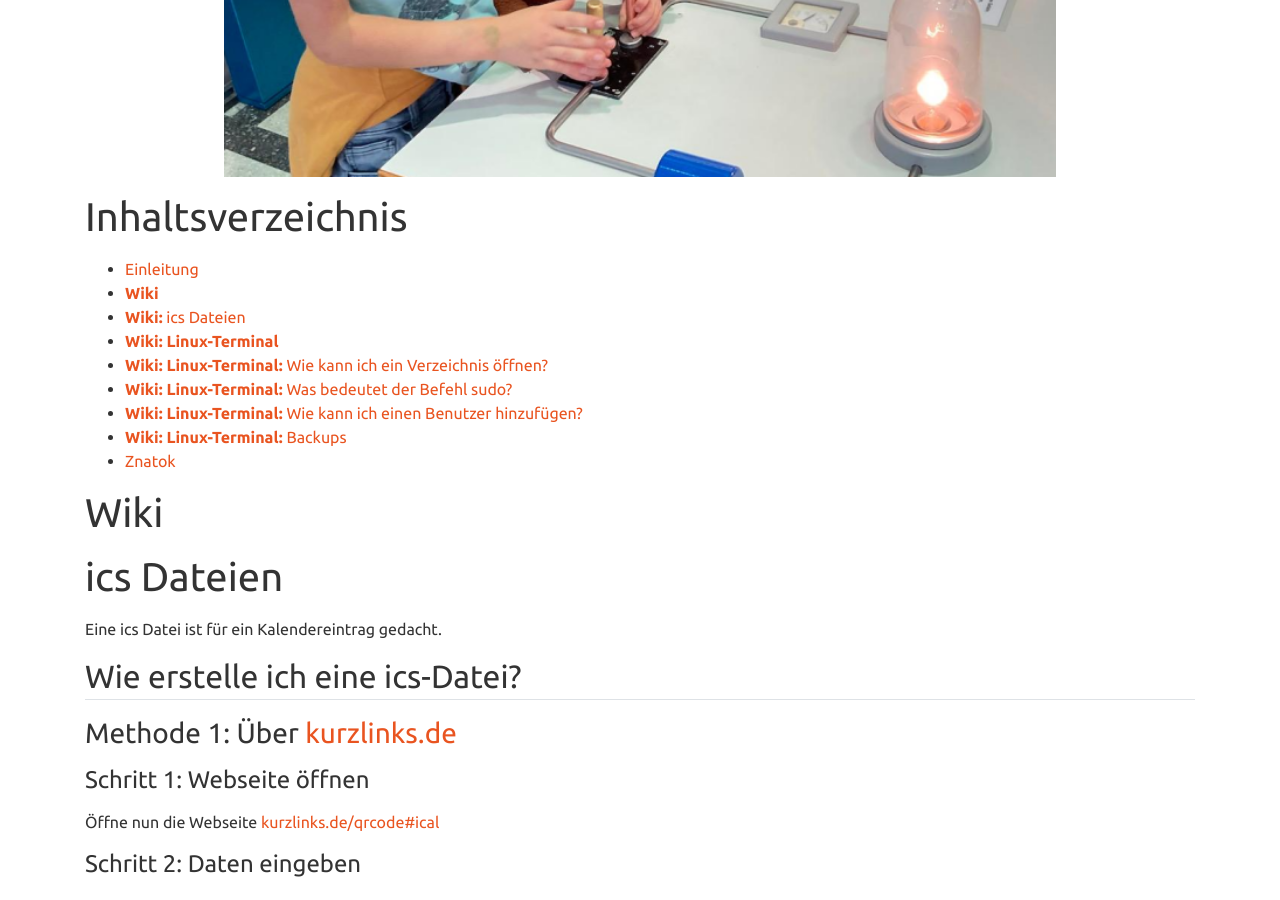
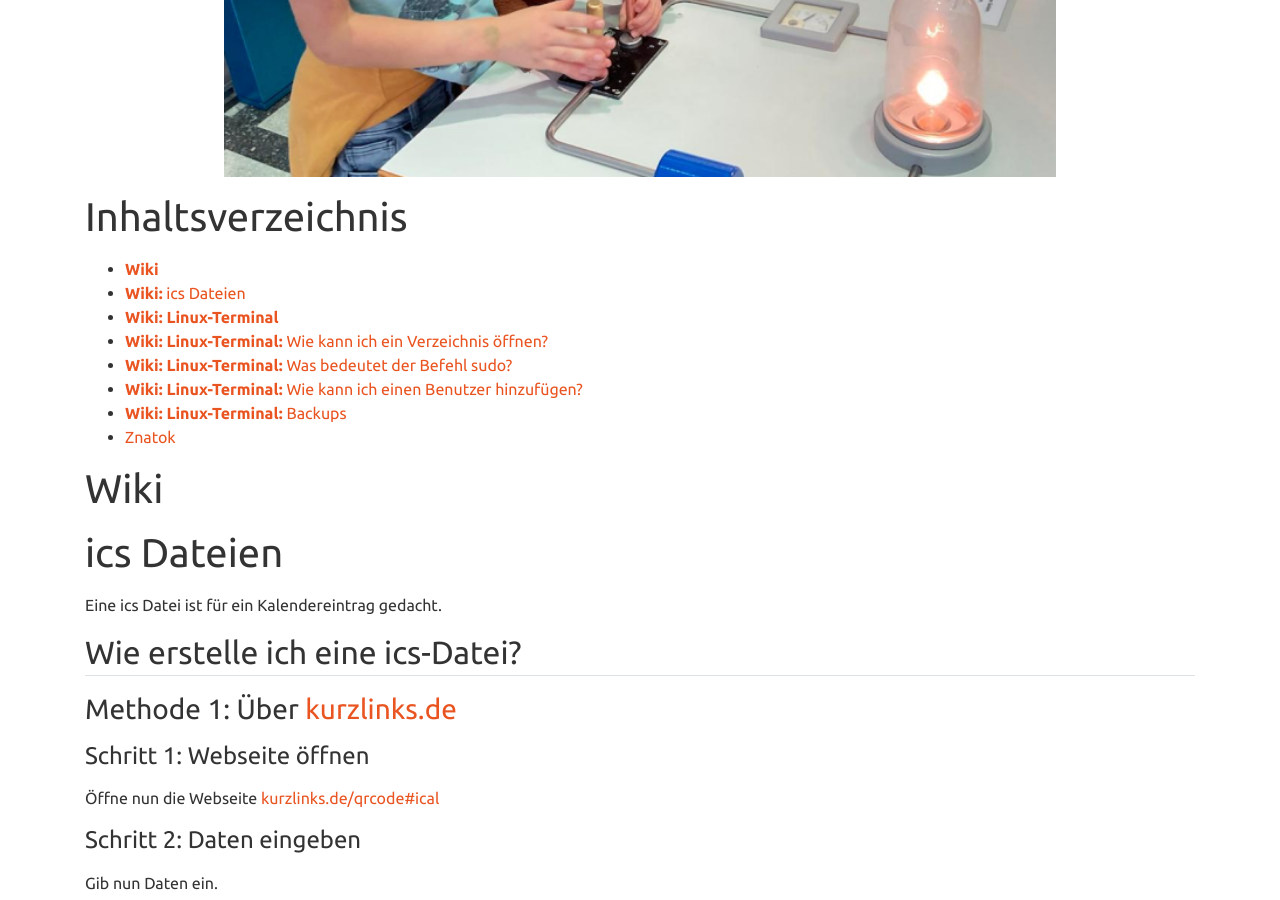
Before and after one commit to viktor-chiarcos/viktor-chiarcos.github.io, a Jekyll site: the page built from _pages/tech.md, in a window 1280 px wide and 900 px high, scrolled down 1060 px. Built offline with Jekyll 4.4.1, drawn with Linux system fonts in a browser that asks for light colours.

Commit message:
Comment out Einleitung link in tech.md

```diff
--- a/_pages/tech.md
+++ b/_pages/tech.md
@@ -20,7 +20,7 @@ Du auch? [Dann tritt bei unserer Organisation bei](/tech/organisation/).
 
 # Inhaltsverzeichnis
 
-- [Einleitung](#/text/einleitung)
+<!--- [Einleitung](#/text/einleitung)-->
 - [**Wiki**](#/wiki)
 - [**Wiki:** ics Dateien](#/wiki/ics)
 - [**Wiki: Linux-Terminal**](#/wiki/linux-terminal)
```
